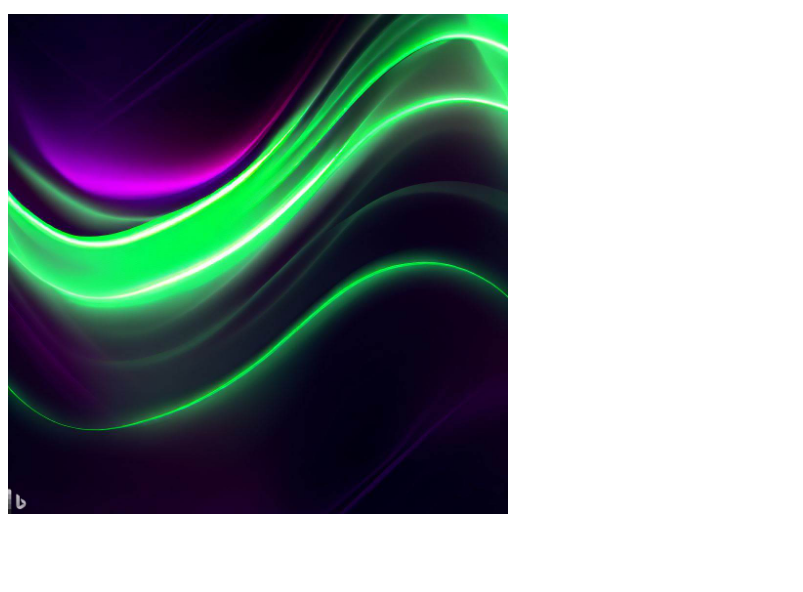
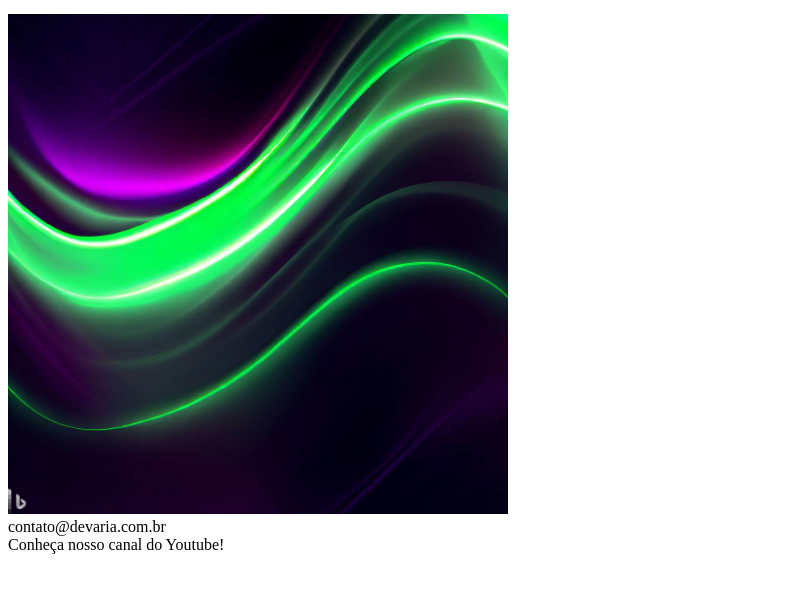
Before and after one commit to Matheusash2/devaria-aulas-html, a plain HTML site: page index.html in a window 1280 px wide. Shown: the part 136-728 px from the top of the page, without its empty margins (0-803 px from the left). Drawn offline with Linux system fonts and the light colour scheme.

Commit message:
Criação do footer

```diff
--- a/index.html
+++ b/index.html
@@ -20,5 +20,11 @@
                 <img src="Fotos/FundoVerdeRoxo.jpg" width="500" alt="Devaria - Olá Mundo!"/>
             </section>
         </main>
+        <footer>
+            <section>
+                <span>contato@devaria.com.br</span> <br />
+                <span>Conheça nosso canal do Youtube!</span>
+            </section>
+        </footer>
     </body>
 </html>
```
